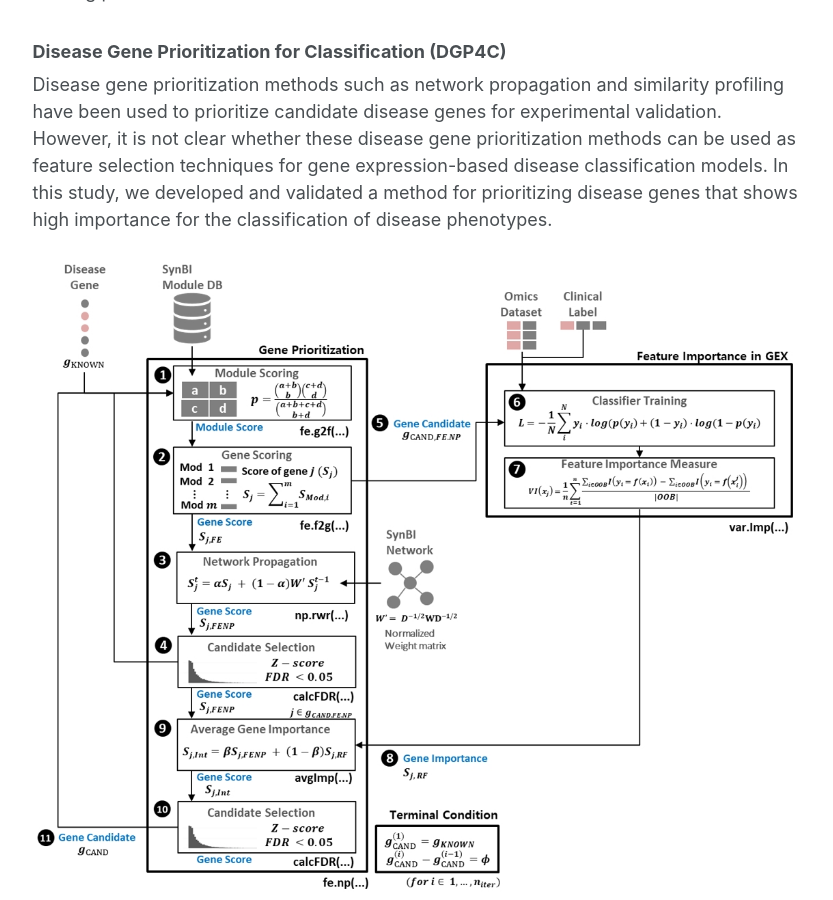
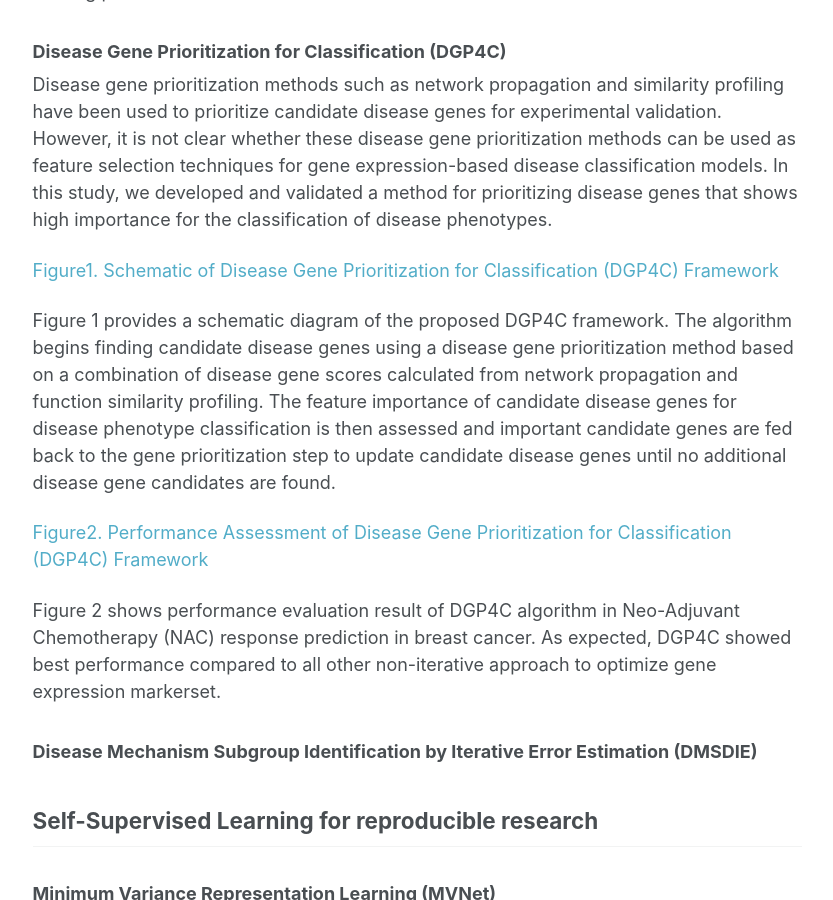
Before and after one commit to psychemistz/profile, a Jekyll site: the page built from _pages/research.md, in a window 1280 px wide and 900 px high, scrolled down 721 px. Shown: the whole window, without its empty margins (249-1082 px from the left). Built offline with Jekyll 4.4.1, drawn with Linux system fonts in a browser that asks for light colours.

Commit message:
Update research.md

```diff
--- a/_pages/research.md
+++ b/_pages/research.md
@@ -18,11 +18,13 @@ Disease gene prioritization methods such as network propagation and similarity p
 
 
 
-![Figure1. Schematic of Disease Gene Prioritization for Classification (DGP4C) Framework](/profile/images/dgp4c.jpg)
+[Figure1. Schematic of Disease Gene Prioritization for Classification (DGP4C) Framework](/profile/images/dgp4c.jpg)
+
 
 Figure 1 provides a schematic diagram of the proposed DGP4C framework. The algorithm begins finding candidate disease genes using a disease gene prioritization method based on a combination of disease gene scores calculated from network propagation and function similarity profiling. The feature importance of candidate disease genes for disease phenotype classification is then assessed and important candidate genes are fed back to the gene prioritization step to update candidate disease genes until no additional disease gene candidates are found.
 
-![Figure2. Performance Assessment of Disease Gene Prioritization for Classification (DGP4C) Framework](/profile/images/dgp4c_result.jpg)
+[Figure2. Performance Assessment of Disease Gene Prioritization for Classification (DGP4C) Framework](/profile/images/dgp4c_result.jpg)
+
 
 Figure 2 shows performance evaluation result of DGP4C algorithm in Neo-Adjuvant Chemotherapy (NAC) response prediction in breast cancer. As expected, DGP4C showed best performance compared to all other non-iterative approach to optimize gene expression markerset.
 
```
